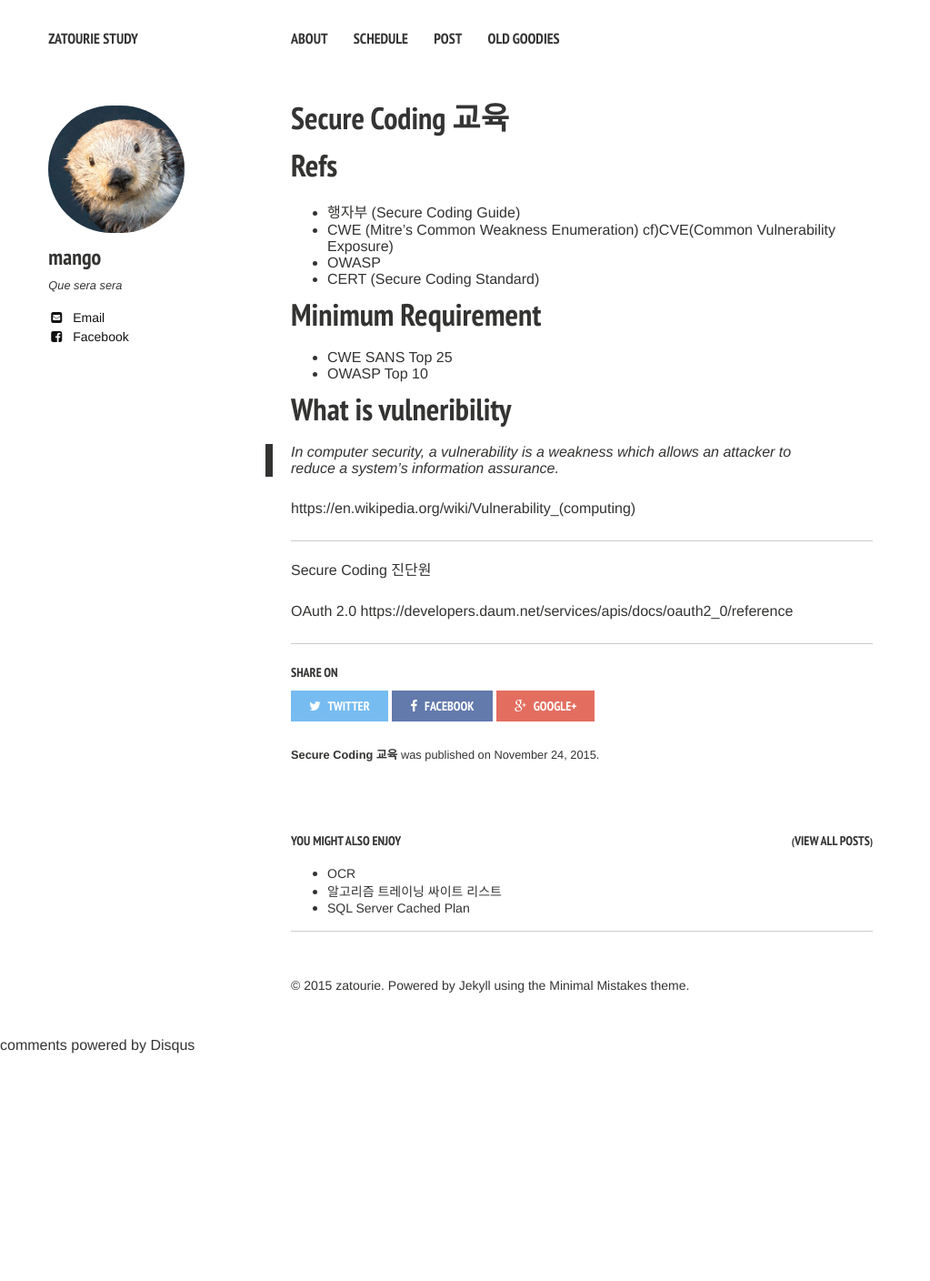
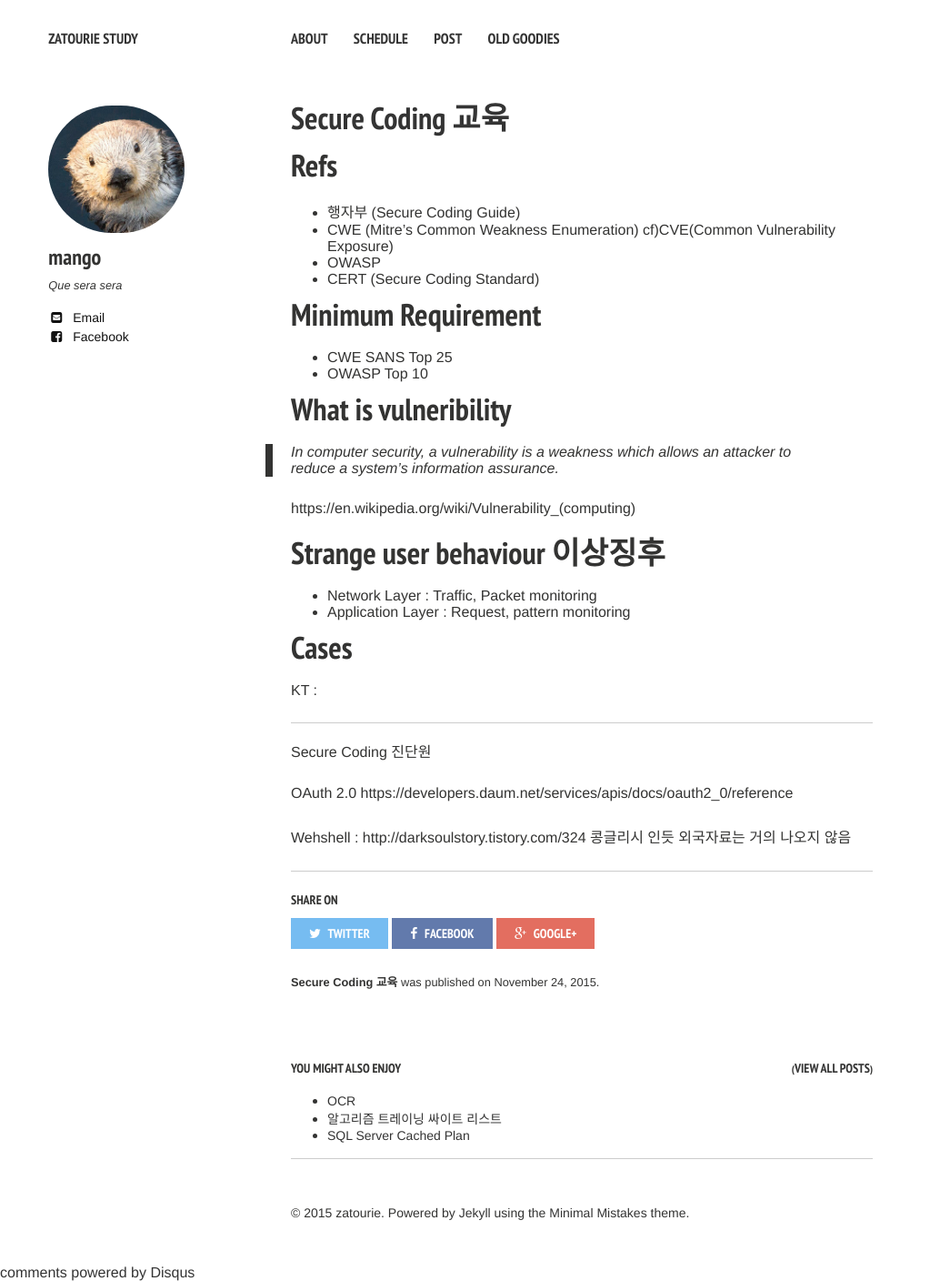
Before and after one commit to zatourie/zatourie.github.io, a Jekyll site: the page built from _posts/2015-11-24-Secure-Coding.md, in a window 1280 px wide. Shown: the whole page at 91% size, without its empty margins (0-1023 px from the left). Built offline with Jekyll 4.4.1, drawn with Linux system fonts in a browser that asks for light colours; nearby versions of some CDN libraries; comment, search, counter and statistics services are not loaded; before the commit the page ends 1158 px from its top, so only the background shows below that.

Commit message:
Update 2015-11-24-Secure-Coding.md

```diff
--- a/_posts/2015-11-24-Secure-Coding.md
+++ b/_posts/2015-11-24-Secure-Coding.md
@@ -28,8 +28,19 @@ comments: true
 
 https://en.wikipedia.org/wiki/Vulnerability_(computing)
 
+# Strange user behaviour 이상징후
+
+* Network Layer : Traffic, Packet monitoring
+* Application Layer : Request, pattern monitoring
+
+# Cases
+
+KT :
+
 ----
 
 Secure Coding 진단원
 
 OAuth 2.0 https://developers.daum.net/services/apis/docs/oauth2_0/reference
+
+Wehshell : http://darksoulstory.tistory.com/324 콩글리시 인듯 외국자료는 거의 나오지 않음
```
